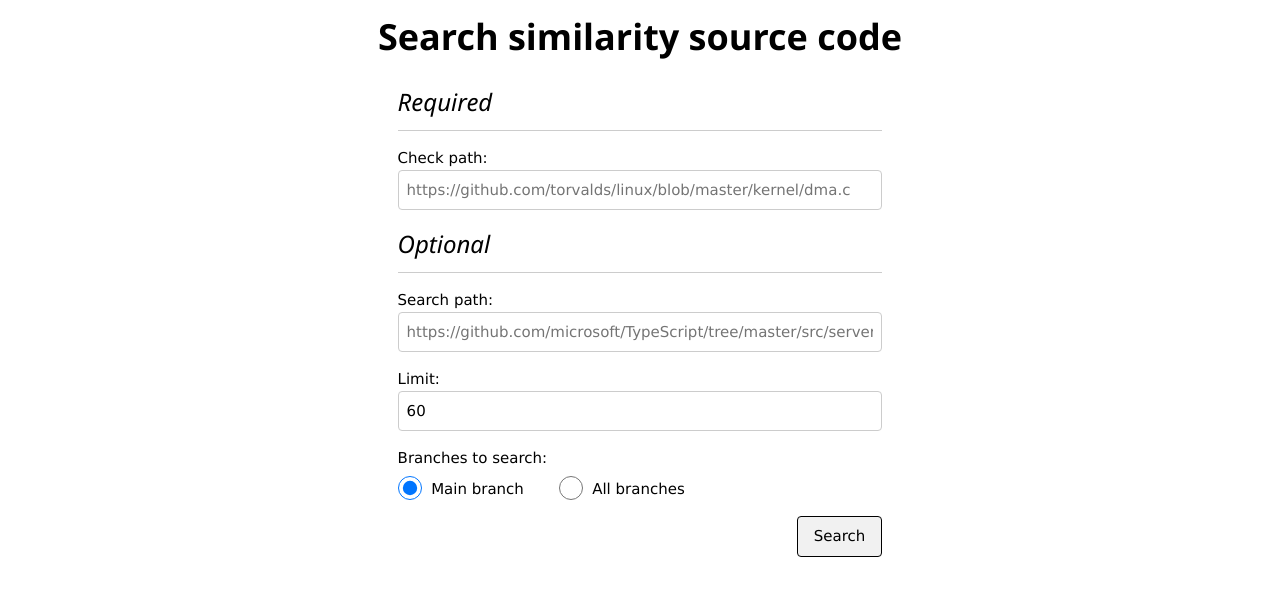
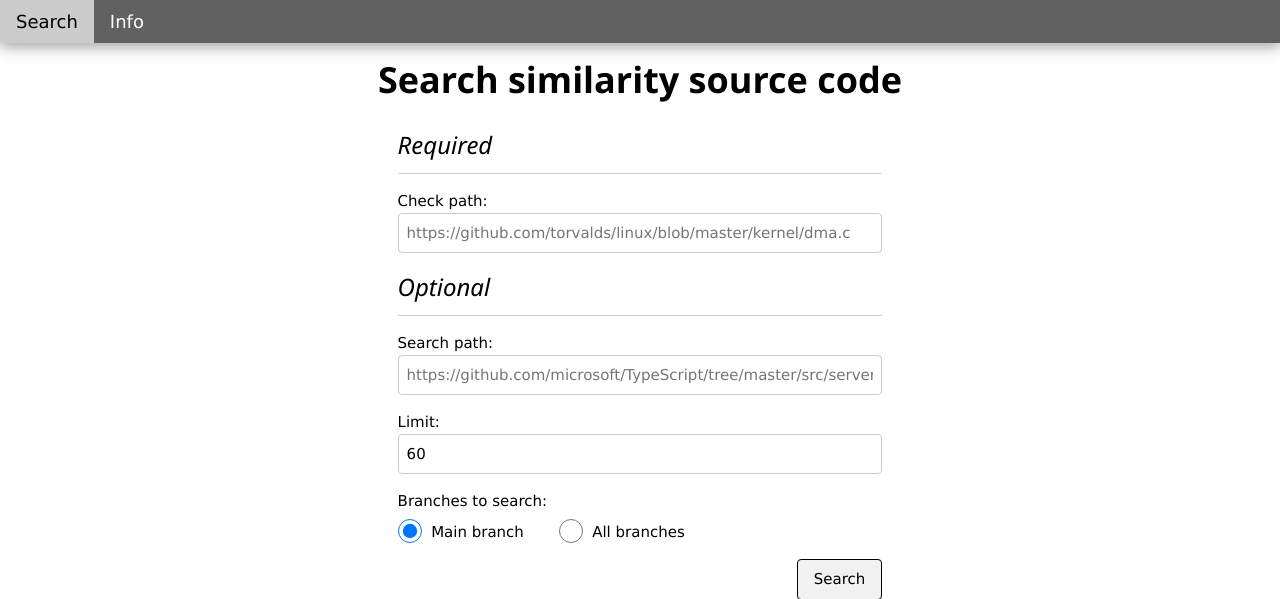
Before and after one commit to moevm/bsc_esikov, a Flask app: page / in a window 1280 px wide. Shown: the top 599 px of the page. Run offline with Flask 2, Linux system fonts and the light colour scheme; parts of the project's set-up code (start-up, migrations or seed data) failed here and were passed over.

Commit message:
Add nav bar

```diff
--- a/templates/base.html
+++ b/templates/base.html
@@ -6,6 +6,19 @@
     <title>Search Similarity</title>
 </head>
 <body>
+    <nav>
+        <div class="w3-bar w3-large w3-dark-gray w3-card-4">
+            <a href="{{ url_for('index') }}" class="w3-bar-item w3-button">Search</a>
+            <div class="w3-dropdown-hover">
+                <button class="w3-button" style="cursor: default; outline: none;">
+                    Info <i class="fa fa-caret-down"></i>
+                </button>
+                <div class="w3-dropdown-content w3-bar-block w3-light-grey">
+                    <a href="{{ url_for('index') }}" class="w3-bar-item w3-button">C</a>
+                </div>
+            </div>
+        </div>
+    </nav>
     <div>
         {% block content %}
 
```
